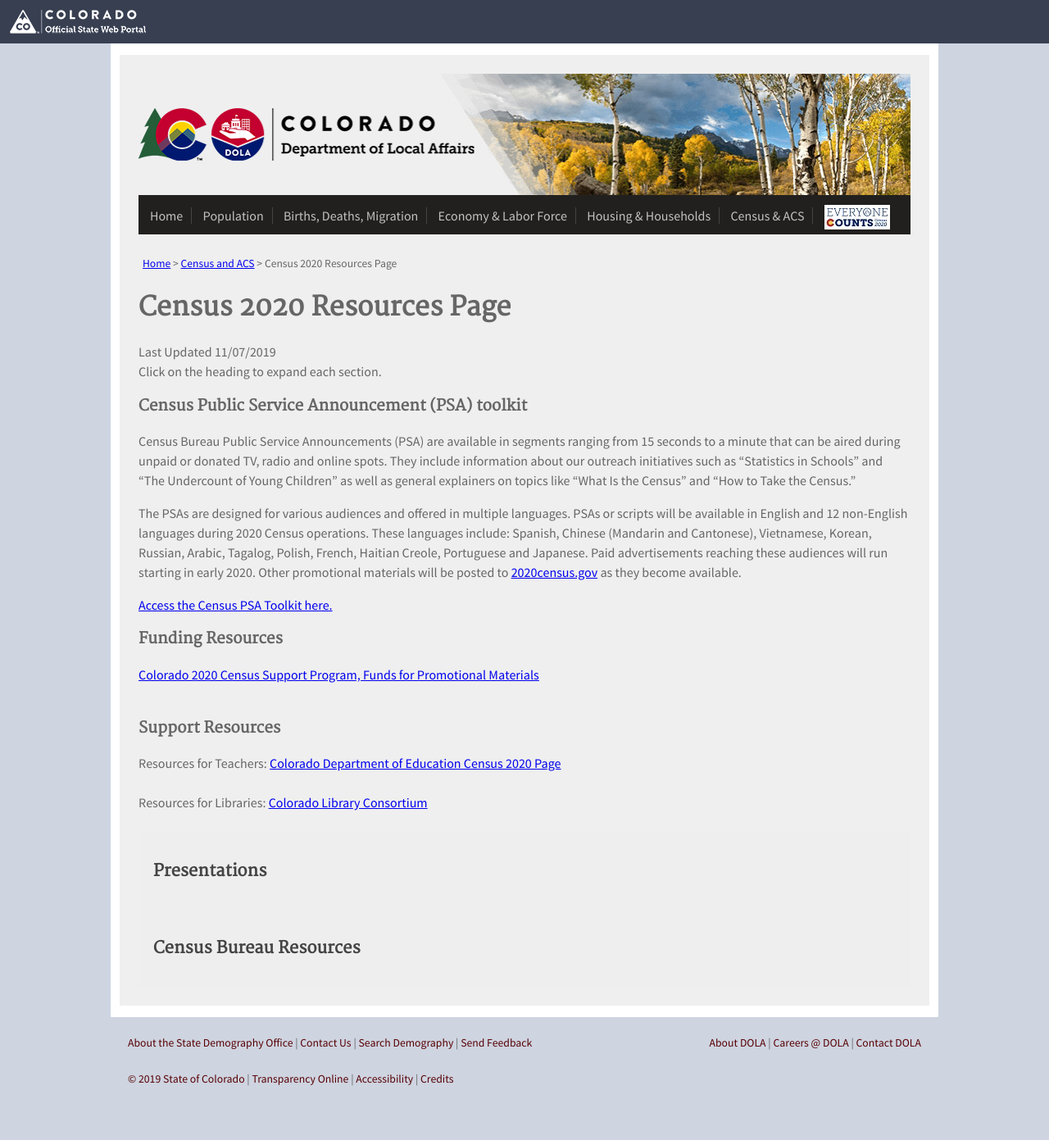
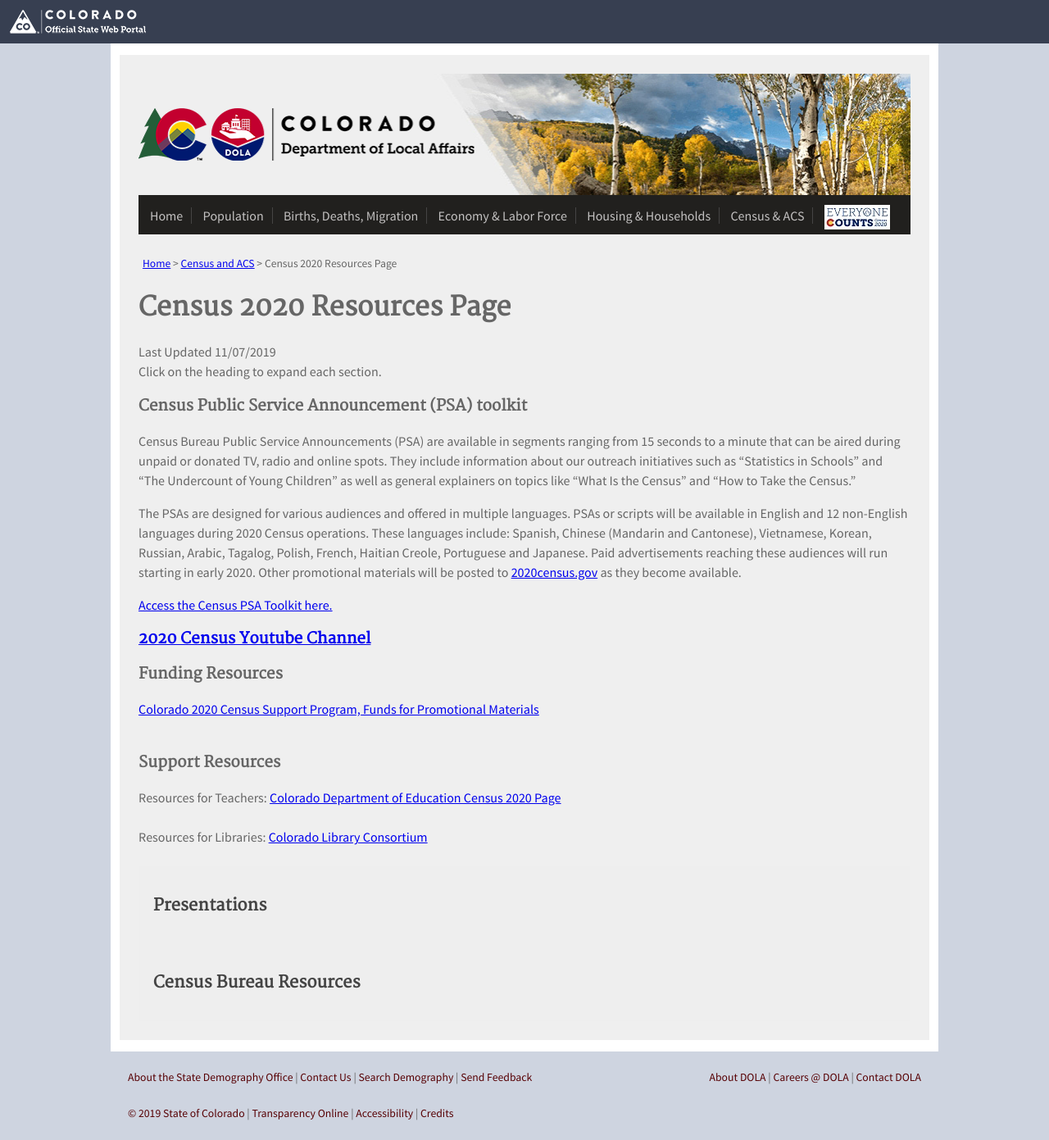
Before and after one commit to TBleess/Website_New, a Jekyll site: the page built from pages/5_CensusACS/2020-resources.html, in a window 1280 px wide. Shown: the whole page at 82% size. Built offline with Jekyll 4.4.1, drawn with Linux system fonts in a browser that asks for light colours; before the commit the page ends 1349 px from its top, so only the background shows below that.

Commit message:
Update 2020-resources.html

```diff
--- a/pages/5_CensusACS/2020-resources.html
+++ b/pages/5_CensusACS/2020-resources.html
@@ -58,6 +58,8 @@
   Polish, French, Haitian Creole, Portuguese and Japanese. Paid advertisements reaching these audiences will run
   starting in early 2020. Other promotional materials will be posted to <a href="https://2020census.gov/" target="blank">2020census.gov</a> as they become available. </p>
 <p><a href="https://2020census.gov/en/partners/psa-toolkit.html" target="blank">Access the Census PSA Toolkit here.</a></p>
+
+<h3><a href="https://www.youtube.com/user/uscensusbureau" target="blank">2020 Census Youtube Channel</a></h3>
 
 <h3>Funding Resources</h3>
 <a href="https://demography.dola.colorado.gov/census-acs/2020-CCSP" target="_blank">Colorado 2020 Census Support Program, Funds for Promotional Materials</a>
```
